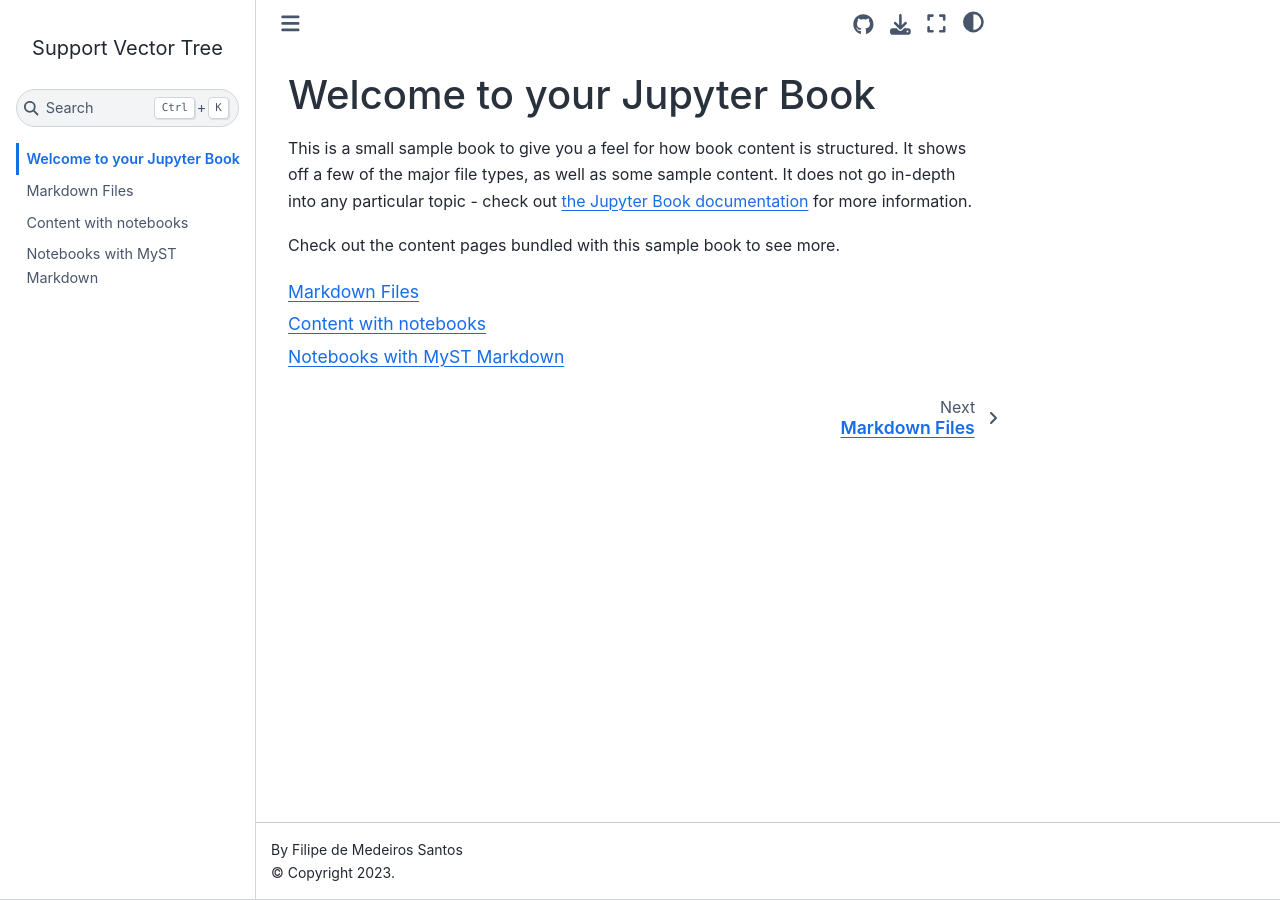
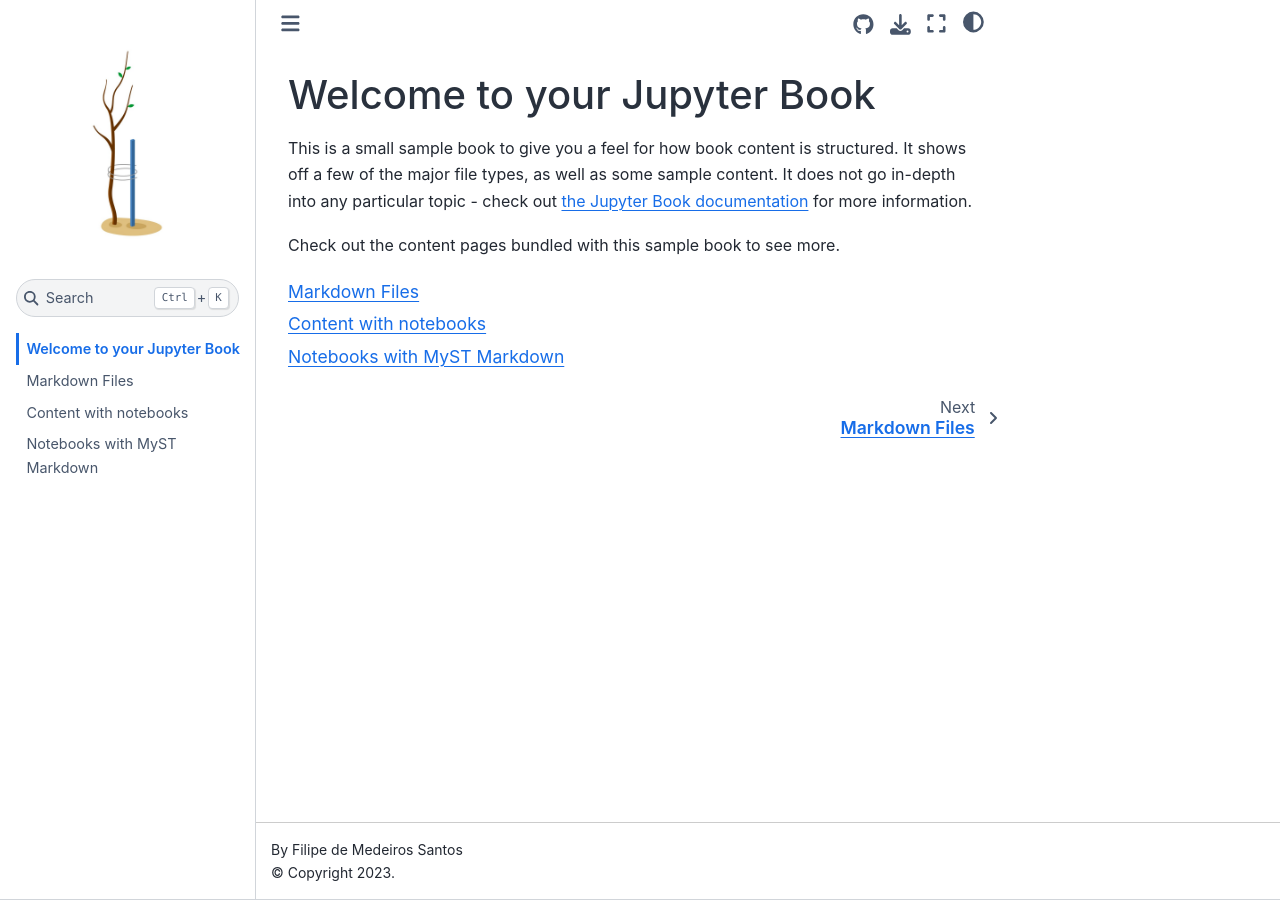
Before and after one commit to filipemedeiross/support-vector-tree, a Jupyter Book: the page built from docs/intro.md, in a window 1280 px wide. Built offline with Jupyter Book 1.0.4 settings and Sphinx 7.4.7 and the Sphinx Book theme 1.1.4, drawn with Linux system fonts in a browser that asks for light colours.

Commit message:
Changing the search logo

```diff
--- a/docs/_config.yml
+++ b/docs/_config.yml
@@ -3,7 +3,7 @@
 
 title: Support Vector Tree
 author: Filipe de Medeiros Santos
-logo: images/logo.png
+logo: images/logo.jpg
 
 # Force re-execution of notebooks on each build.
 # See https://jupyterbook.org/content/execute.html
```
Also changed, not shown: 8 other files.
